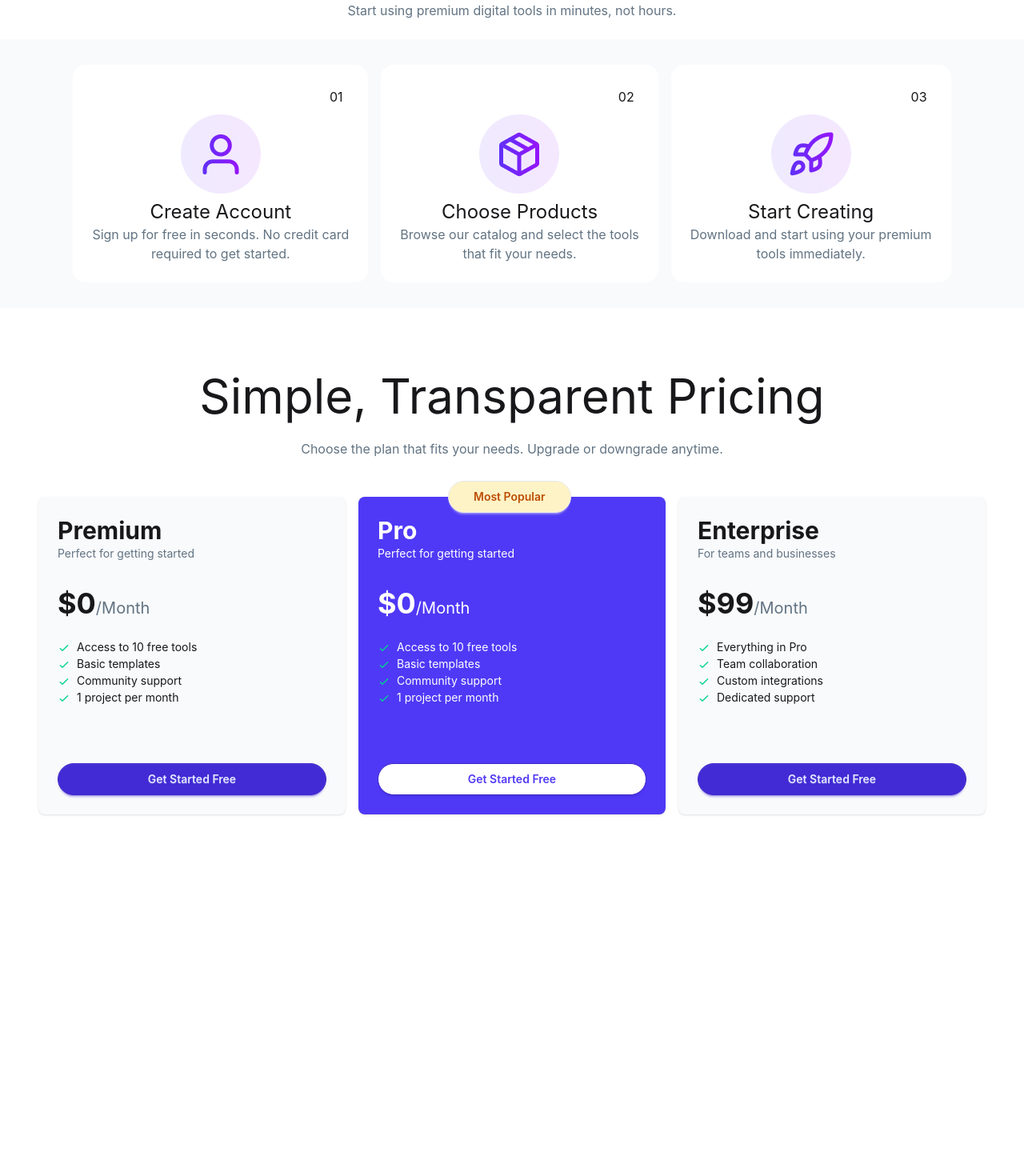
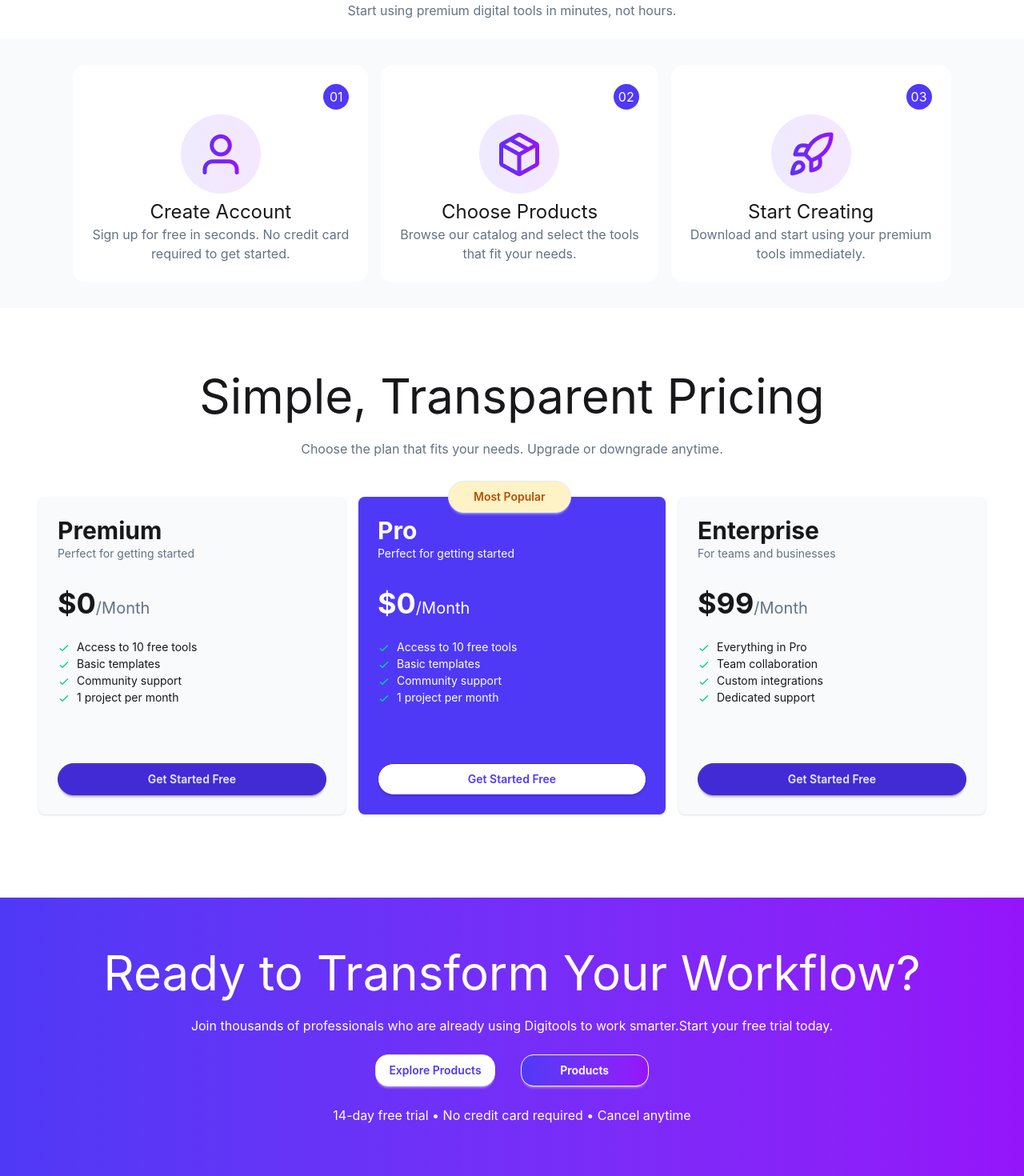
Before and after one commit to md-kudrot/Assignment-06, a React (Vite) app in the folder DigiTools-Platform/: page / in a window 1280 px wide. Shown: the part 3061-4531 px from the top of the page at 80% size. Before the commit the page ends 4103 px from the top, so only its background shows below. Built offline with nearby package versions, Linux system fonts and the light colour scheme.

Commit message:
feat: add Ready component for user engagement and update GetStart styles

```diff
--- a/DigiTools-Platform/src/App.jsx
+++ b/DigiTools-Platform/src/App.jsx
@@ -5,6 +5,7 @@ import Nav from "./componants/Nav/Nav"
 import GetStart from "./componants/GetStart/GetStart"
 import { ToastContainer } from 'react-toastify';
 import Transparent from "./componants/Transparent/Transparent"
+import Ready from "./componants/Ready/Ready"
 
 const fetchData = async () => {
   const response = await fetch("/data.json")
@@ -37,7 +38,12 @@ function App() {
       ></MainCart>
 
       <GetStart></GetStart>
-        <Transparent></Transparent>
+      <Transparent></Transparent>
+      <Ready></Ready>
+
+
+
+
       <ToastContainer position="top-center"
         autoClose={1000}></ToastContainer>
     </>
--- a/DigiTools-Platform/src/componants/GetStart/GetStart.jsx
+++ b/DigiTools-Platform/src/componants/GetStart/GetStart.jsx
@@ -12,7 +12,7 @@ const GetStart = () => {
                 <div className="bg-[#f9fafc] flex gap-4 items-center justify-center p-8">
                     <div className="bg-white p-6 rounded-2xl">
                         <div className="flex justify-end">
-                            <span className='bg-[#4f39f6]rounded-full h-8 w-8 text-center flex items-center justify-center'>01</span>
+                            <span className='bg-[#4f39f6]rounded-full h-8 w-8 text-center flex items-center justify-center bg-[#4F39F6] rounded-full text-white'>01</span>
                         </div>
                         <div className="flex justify-center items-center flex-col">
                             <div className="flex items-center justify-center rounded-full h-28 w-28">
@@ -26,7 +26,7 @@ const GetStart = () => {
                     </div>
                     <div className="bg-white p-6 rounded-2xl">
                         <div className="flex justify-end">
-                            <span className='bg-[#4f39f6]rounded-full h-8 w-8 text-center flex items-center justify-center'>02</span>
+                            <span className='bg-[#4f39f6]rounded-full h-8 w-8 text-center flex items-center justify-center bg-[#4F39F6] rounded-full text-white'>02</span>
                         </div>
                         <div className="flex justify-center items-center flex-col">
                             <div className="flex items-center justify-center rounded-full h-28 w-28">
@@ -41,7 +41,7 @@ const GetStart = () => {
                     </div>
                     <div className="bg-white p-6 rounded-2xl">
                         <div className="flex justify-end">
-                            <span className='bg-[#4f39f6]rounded-full h-8 w-8 text-center flex items-center justify-center'>03</span>
+                            <span className='bg-[#4f39f6]rounded-full h-8 w-8 text-center flex items-center justify-center bg-[#4F39F6] rounded-full text-white'>03</span>
                         </div>
                         <div className="flex justify-center items-center flex-col">
                             <div className="flex items-center justify-center rounded-full h-28 w-28">
--- a/DigiTools-Platform/src/componants/Ready/Ready.jsx
+++ b/DigiTools-Platform/src/componants/Ready/Ready.jsx
@@ -0,0 +1,19 @@
+import React from 'react';
+
+const Ready = () => {
+    return (
+        <div>
+            <div className="text-center py-16 mt-20 space-y-6 bg-gradient-to-r from-[#4F39F6] to-[#9514FA]">
+                <h1 className='text-6xl font-semiboldbold text-white'>Ready to Transform Your Workflow?</h1>
+                <p className='text-white'>Join thousands of professionals who are already using Digitools to work smarter.Start your free trial today.</p>
+                <div className="space-x-8">
+                    <button className={`btn bg-white text-[#4F39F6]  rounded-2xl`} >Explore Products</button>
+                    <button className={`btn bg-gradient-to-r from-[#4F39F6] to-[#9514FA] text-white  rounded-2xl w-[10rem]`} >Products</button>
+                </div>
+                <p className='text-white'>14-day free trial • No credit card required • Cancel anytime</p>
+            </div>
+        </div>
+    );
+};
+
+export default Ready;
```
